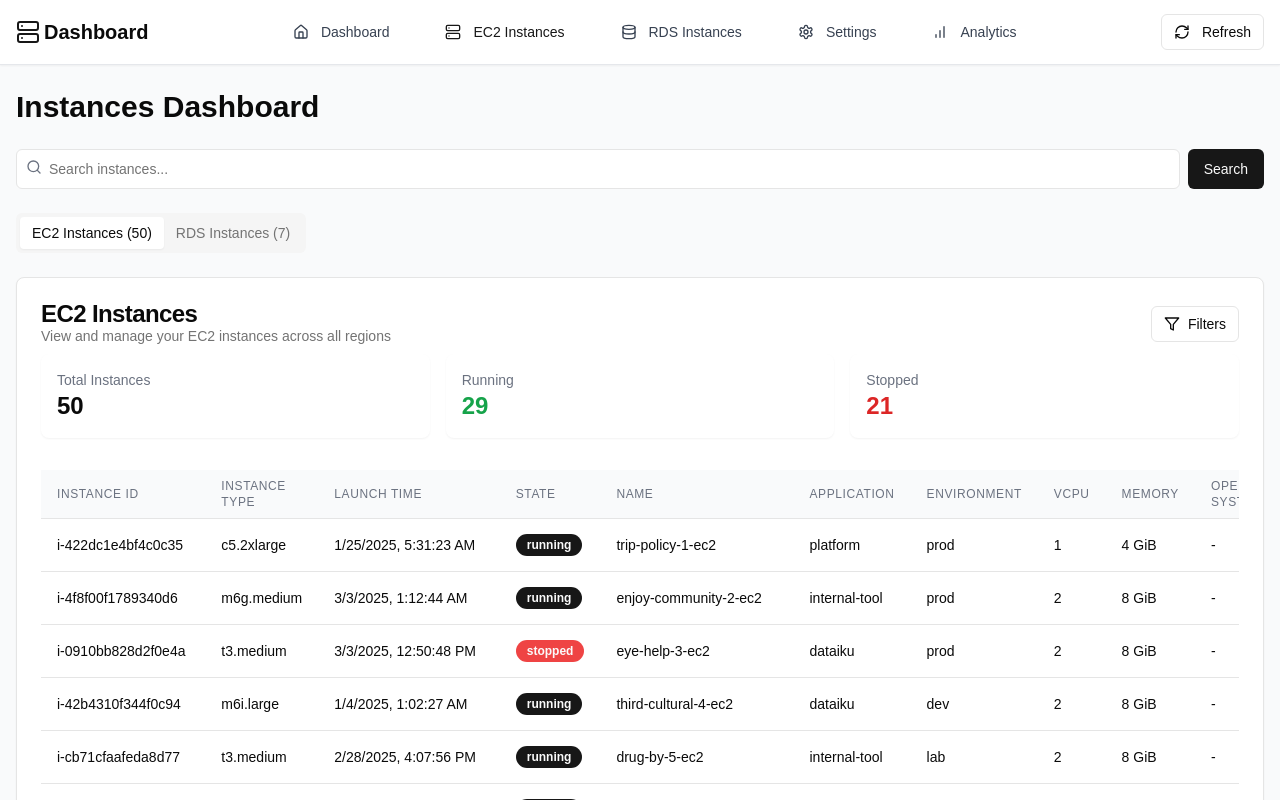
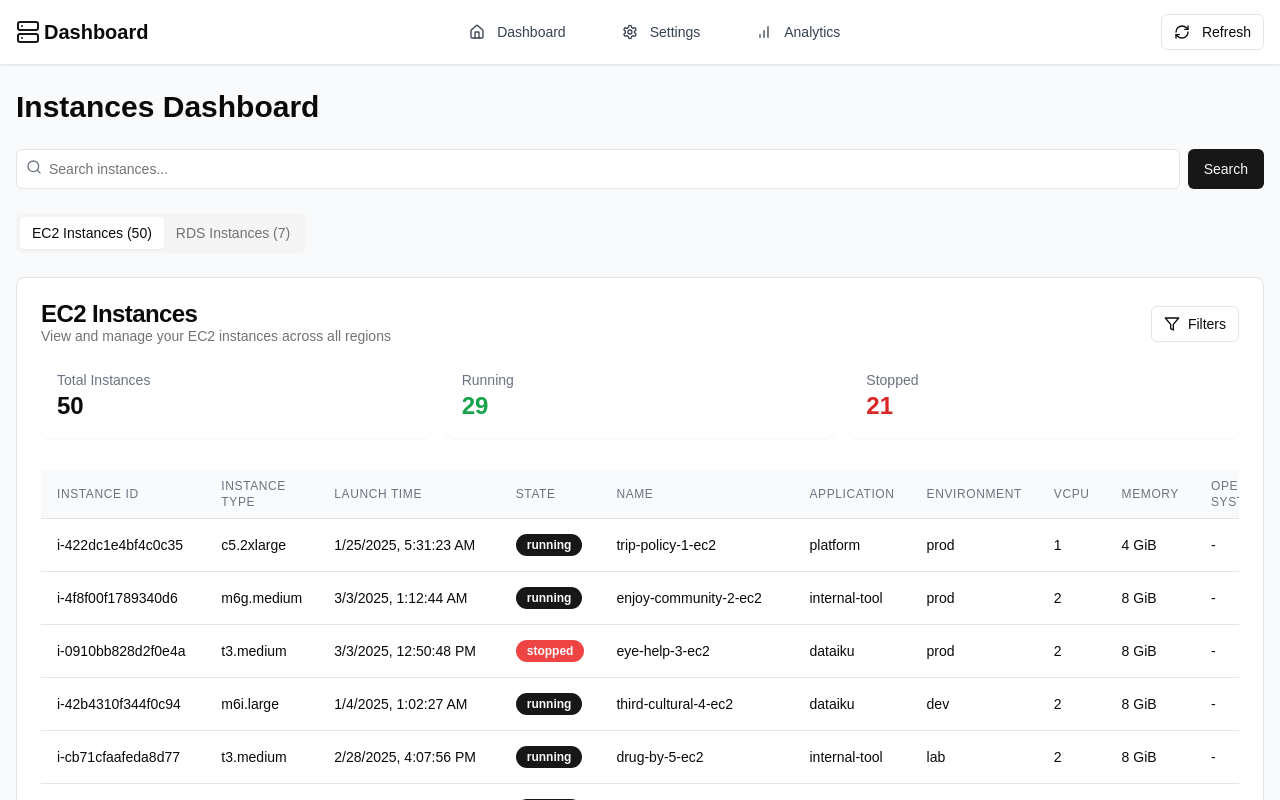
Before and after one commit to deaThGuNNNN/awsdashboard-main, a Next.js app: page / in a window 1280 px wide. Shown: the top 800 px of the page. Built offline with nearby package versions, Linux system fonts and the light colour scheme.

Commit message:
removed ec2 and rds from navbar

```diff
--- a/components/navbar.tsx
+++ b/components/navbar.tsx
@@ -37,22 +37,6 @@ export default function Navbar({ onRefresh, activeTab, onTabChange }: NavbarProp
           </Button>
           <Button
             variant="ghost"
-            className={`flex items-center space-x-1 ${activeTab === 'ec2' ? 'text-primary' : 'text-gray-700'}`}
-            onClick={handleTabClick('ec2')}
-          >
-            <Server className="h-4 w-4" />
-            <span>EC2 Instances</span>
-          </Button>
-          <Button
-            variant="ghost"
-            className={`flex items-center space-x-1 ${activeTab === 'rds' ? 'text-primary' : 'text-gray-700'}`}
-            onClick={handleTabClick('rds')}
-          >
-            <Database className="h-4 w-4" />
-            <span>RDS Instances</span>
-          </Button>
-          <Button
-            variant="ghost"
             className={`flex items-center space-x-1 ${activeTab === 'settings' ? 'text-primary' : 'text-gray-700'}`}
             onClick={handleTabClick('settings')}
           >
```
